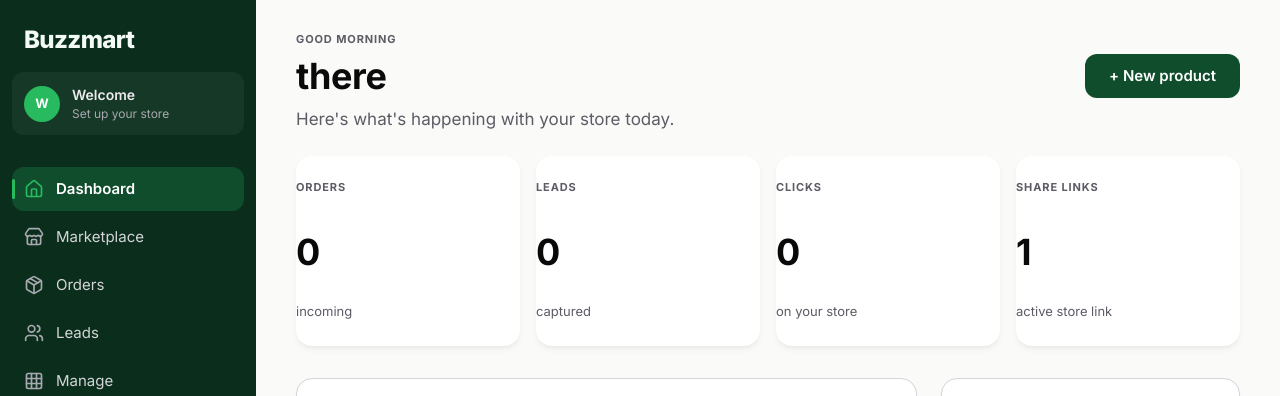
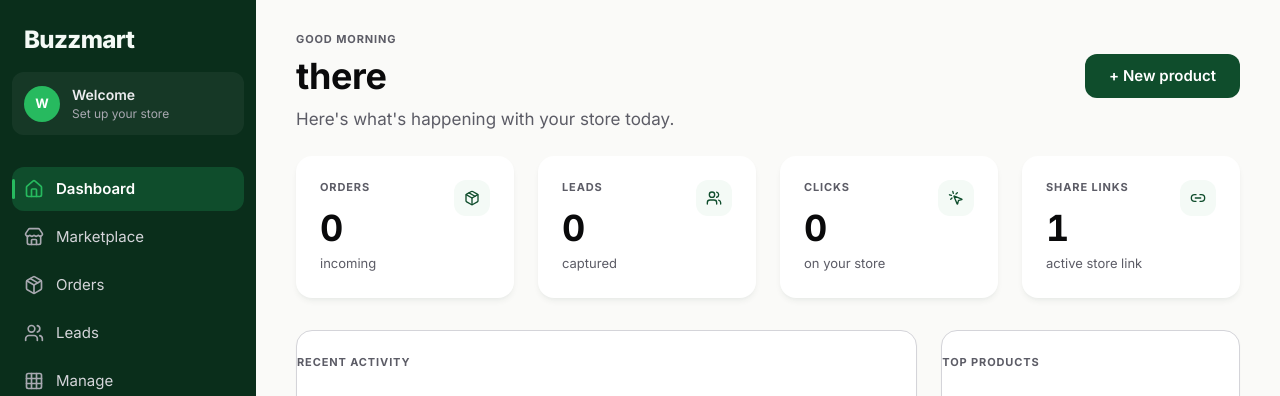
Before and after one commit to data-totems/preorder, a Next.js app: page / in a window 1280 px wide. Shown: the top 396 px of the page. Built offline with nearby package versions, Linux system fonts and the light colour scheme; no server answers; sample sign-in values are in the browser's storage.

Commit message:
fix(design): dashboard StatCard layout — proper padding, tight spacing, metric icon, tabular numbers, skeleton loading

```diff
--- a/app/(dashboard)/page.tsx
+++ b/app/(dashboard)/page.tsx
@@ -7,6 +7,7 @@
 import { Button } from "@/components/ui/button";
 import { useUserStore } from "@/zustand";
 import Link from "next/link";
+import { Package, Users, MousePointerClick, Link2 } from "lucide-react";
 import { getIncomingOrders } from "@/actions/orders.actions";
 import { getLeads, getStoreShareStats } from "@/actions/share-links.actions";
 
@@ -37,11 +38,11 @@
         }
       />
 
-      <section className="px-6 md:px-10 grid grid-cols-2 lg:grid-cols-4 gap-4 mb-8">
-        <StatCard eyebrow="ORDERS" value={orders ?? "—"} caption="incoming" loading={orders === null} />
-        <StatCard eyebrow="LEADS" value={leads ?? "—"} caption="captured" loading={leads === null} />
-        <StatCard eyebrow="CLICKS" value={clicks ?? "—"} caption="on your store" loading={clicks === null} />
-        <StatCard eyebrow="SHARE LINKS" value={1} caption="active store link" />
+      <section className="px-6 md:px-10 grid grid-cols-2 lg:grid-cols-4 gap-4 md:gap-6 mb-8">
+        <StatCard eyebrow="ORDERS" value={orders ?? 0} caption="incoming" loading={orders === null} icon={Package} />
+        <StatCard eyebrow="LEADS" value={leads ?? 0} caption="captured" loading={leads === null} icon={Users} />
+        <StatCard eyebrow="CLICKS" value={clicks ?? 0} caption="on your store" loading={clicks === null} icon={MousePointerClick} />
+        <StatCard eyebrow="SHARE LINKS" value={1} caption="active store link" icon={Link2} />
       </section>
 
       <section className="px-6 md:px-10 grid lg:grid-cols-3 gap-6 pb-12">
--- a/components/dashboard/StatCard.tsx
+++ b/components/dashboard/StatCard.tsx
@@ -1,20 +1,40 @@
 import { Card } from "@/components/ui/card";
 import { Eyebrow } from "@/components/ui/eyebrow";
+import { Skeleton } from "@/components/ui/skeleton";
+import type { LucideIcon } from "lucide-react";
 
 interface StatCardProps {
   eyebrow: string;
   value: string | number;
   caption?: string;
   loading?: boolean;
+  icon?: LucideIcon;
 }
 
-const StatCard = ({ eyebrow, value, caption, loading }: StatCardProps) => (
-  <Card variant="elevated">
-    <Eyebrow className="block">{eyebrow}</Eyebrow>
-    <div className="mt-3 text-[36px] leading-[44px] font-bold tracking-[-0.01em] text-foreground">
-      {loading ? "—" : value}
+const StatCard = ({ eyebrow, value, caption, loading, icon: Icon }: StatCardProps) => (
+  <Card variant="elevated" padding="none" className="p-6">
+    <div className="flex items-start justify-between gap-3">
+      <div className="min-w-0 flex-1">
+        <Eyebrow className="block">{eyebrow}</Eyebrow>
+        {loading ? (
+          <Skeleton className="mt-3 h-9 w-16" />
+        ) : (
+          <div className="mt-3 text-[36px] leading-[44px] font-bold tracking-[-0.01em] text-foreground tabular-nums">
+            {value}
+          </div>
+        )}
+        {caption && (
+          <div className="mt-1 text-[13px] text-muted-foreground truncate">
+            {caption}
+          </div>
+        )}
+      </div>
+      {Icon && (
+        <div className="size-9 rounded-md bg-forest-50 text-forest-700 flex items-center justify-center shrink-0">
+          <Icon className="size-4" />
+        </div>
+      )}
     </div>
-    {caption && <div className="mt-1 text-[13px] text-muted-foreground">{caption}</div>}
   </Card>
 );
 
```
